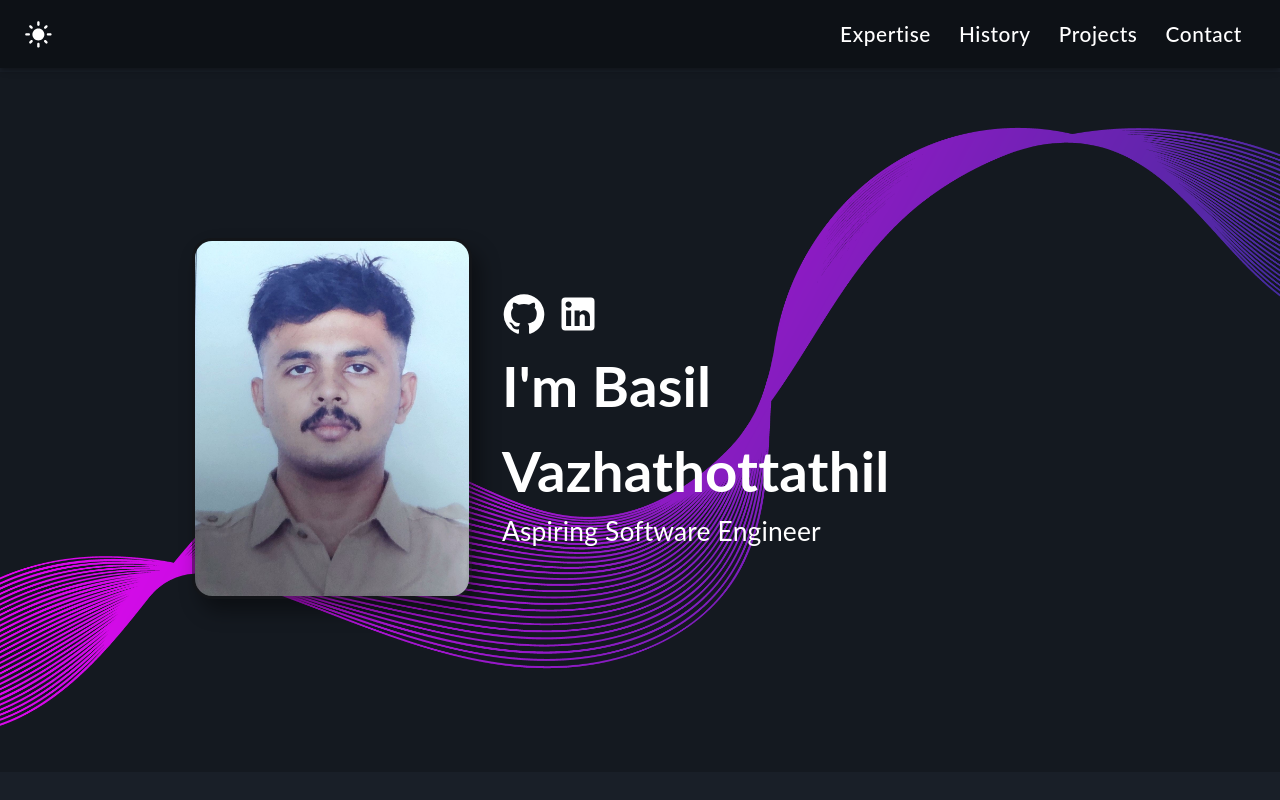
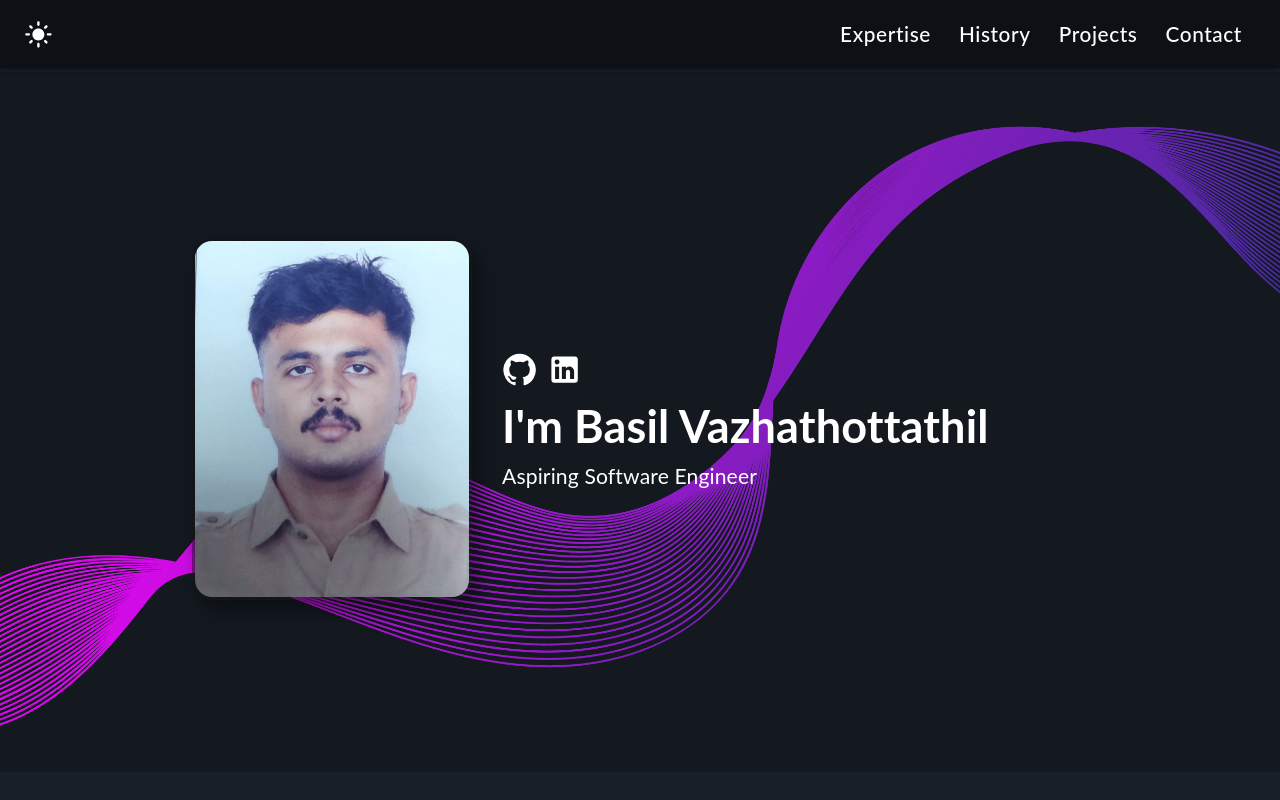
Before and after one commit to basil-vazhathottathil/portfolio, a React (Create React App) app: page / in a window 1280 px wide. Shown: the top 800 px of the page. Built offline with nearby package versions, Linux system fonts and the light colour scheme.

Commit message:
eddddddiiiiiiitssss

```diff
--- a/src/index.scss
+++ b/src/index.scss
@@ -5,7 +5,7 @@ body {
     sans-serif;
   -webkit-font-smoothing: antialiased;
   -moz-osx-font-smoothing: grayscale;
-  font-size: 1.1rem !important;
+  font-size: 0.88rem !important;
 }
 
 code {
```
